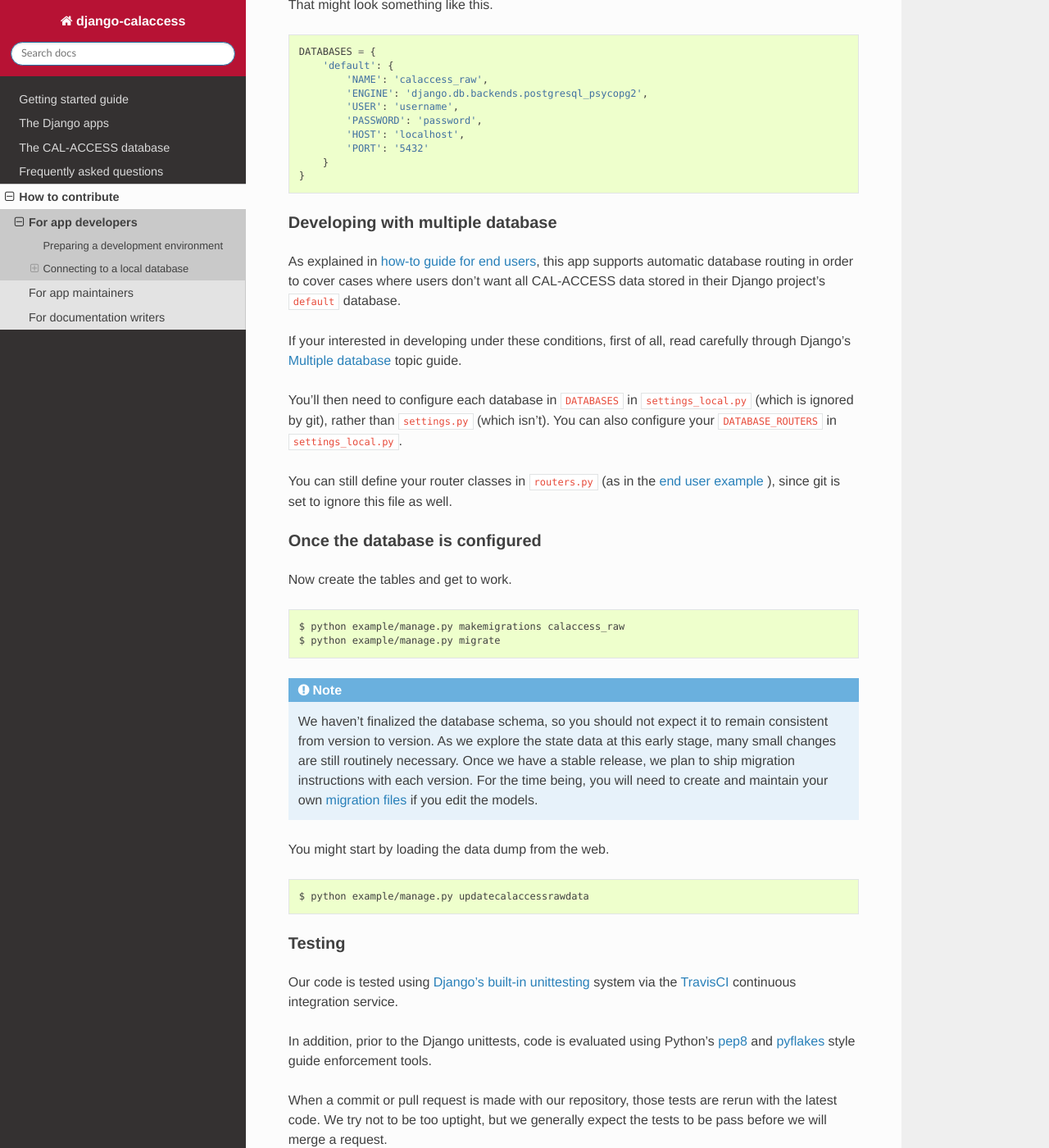
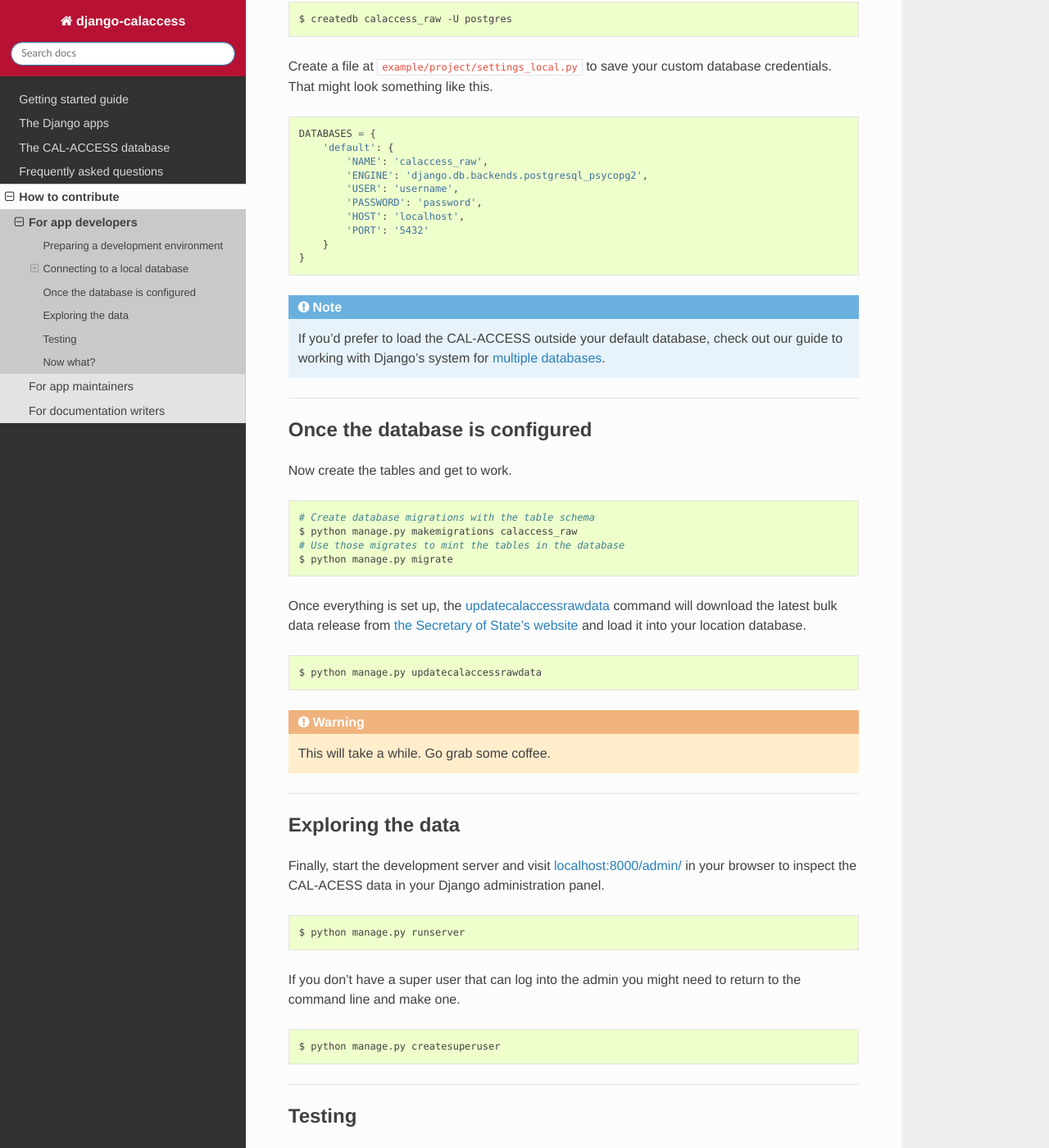
Before and after one commit to palewire/django-calaccess-technical-documentation, a Sphinx documentation site: the page built from docs/contribute/devs.rst, in a window 1280 px wide and 1400 px high, scrolled down 1685 px. Shown: the whole window at 82% size. Built offline with Sphinx 7.4.7 and the Read the Docs theme 2.0.0, drawn with Linux system fonts in a browser that asks for light colours; some of the changed text lies outside the part shown.

Commit message:
Cleaned up app dev page a bit

```diff
--- a/docs/contribute/devs.rst
+++ b/docs/contribute/devs.rst
@@ -3,20 +3,28 @@ For app developers
 
 This walkthrough is for developers who want to contribute to the Django apps
 in our CAL-ACCESS data pipeline, starting with `django-calaccess-raw-data <apps/calaccess_raw.html>`_.
-It will show you how to install the source code of this application to fix bugs and develop new features.
+It will show you how to install the source code of this application to fix
+bugs and develop new features.
+
+---------------
+
 
 Preparing a development environment
 -----------------------------------
 
-It is not required, but it is recommended that development of the library be done from within a contained virtual environment.
+It is not required, but it is recommended that development of the library be
+done from within a contained virtual environment.
 
-One way to accomplish is with Python's ``virtualenv`` tool and its helpful companion ``virtualenvwrapper``. If you have that installed, a new project can be started with the following:
+One way to accomplish that is with Python's ``virtualenv`` tool and its helpful companion ``virtualenvwrapper``.
+If you have that installed, a new project can be started with the following:
 
 .. code-block:: bash
 
     $ mkproject django-calaccess-raw-data
 
-That will jump into a new folder in your code directory, where you can clone our code repository from `GitHub <https://github.com/california-civic-data-coalition/django-calaccess-raw-data>`_ after you make a fork of your own. Don't know what that means? `Read this <https://guides.github.com/activities/forking/>`_.
+That will jump into a new folder in your code directory, where you can clone our
+code repository from `GitHub <https://github.com/california-civic-data-coalition/django-calaccess-raw-data>`_
+after you make a fork of your own. Don't know what that means? `Read this <https://guides.github.com/activities/forking/>`_.
 
 .. code-block:: bash
 
@@ -28,12 +36,21 @@ Next install the other Python libraries our code depends on.
 
     $ pip install -r requirements_dev.txt
 
+---------------
+
+
 Connecting to a local database
 ------------------------------
 
-Unlike a typical Django project, this application only supports the MySQL and PostgreSQL database backends. This is because we enlist specialized tools to load the immense amount of source data more quickly than Django typically allows.
+Unlike a typical Django project, this application only supports the MySQL and
+PostgreSQL database backends. This is because we enlist specialized tools to load
+the immense amount of source data more quickly than Django typically allows.
 
-We haven't developed similar routines for SQLite and the other Django backends yet, but we're working on it. This might be something you could work on!
+We haven't developed similar routines for SQLite and the other Django backends yet,
+but we're working on it. This might be something you could work on!
+
+~~~~~~~~~~~~
+
 
 If you choose MySQL
 ~~~~~~~~~~~~~~~~~~~
@@ -62,6 +79,9 @@ Create a file at ``example/settings_local.py`` to save your custom database cred
         }
     }
 
+~~~~~~~~~~~~
+
+
 If you choose PostgreSQL
 ~~~~~~~~~~~~~~~~~~~~~~~~
 
@@ -86,47 +106,89 @@ Create a file at ``example/project/settings_local.py`` to save your custom datab
         }
     }
 
-Developing with multiple database
-~~~~~~~~~~~~~~~~~~~~~~~~~~~~~~~~~
+.. note::
 
-As explained in `how-to guide for end users <http://django-calaccess-raw-data.californiacivicdata.org/en/latest/howtouseit.html#multi-database-django-projects>`_, this app supports automatic database routing in order to cover cases where users don't want all CAL-ACCESS data stored in their Django project's ``default`` database.
+    If you'd prefer to load the CAL-ACCESS outside your default database, check
+    out our guide to working with Django's system for
+    :ref:`multiple databases <faq-multi-databases>`.
 
-If your interested in developing under these conditions, first of all, read carefully through Django's `Multiple database <https://docs.djangoproject.com/en/1.9/topics/db/multi-db/>`_ topic guide.
+---------------
 
-You'll then need to configure each database in ``DATABASES`` in ``settings_local.py`` (which is ignored by git), rather than ``settings.py`` (which isn't). You can also configure your ``DATABASE_ROUTERS`` in ``settings_local.py``.
-
-You can still define your router classes in ``routers.py`` (as in the `end user example <http://django-calaccess-raw-data.californiacivicdata.org/en/latest/howtouseit.html#multi-database-django-projects>`_ ), since git is set to ignore this file as well.
 
 Once the database is configured
-~~~~~~~~~~~~~~~~~~~~~~~~~~~~~~~
+-------------------------------
 
 Now create the tables and get to work.
 
 .. code-block:: bash
 
-    $ python example/manage.py makemigrations calaccess_raw
-    $ python example/manage.py migrate
+    # Create database migrations with the table schema
+    $ python manage.py makemigrations calaccess_raw
+    # Use those migrates to mint the tables in the database
+    $ python manage.py migrate
 
-.. note::
-
-    We haven't finalized the database schema, so you should not expect
-    it to remain consistent from version to version. As we explore the state data at this early stage, many
-    small changes are still routinely necessary. Once
-    we have a stable release, we plan to ship migration instructions with each
-    version. For the time being, you will need to create and maintain your own
-    `migration files <https://docs.djangoproject.com/en/1.9/topics/migrations/>`_ if you edit the models.
-
-You might start by loading the data dump from the web.
+Once everything is set up, the :ref:`updatecalaccessrawdata` command will download the latest
+bulk data release from `the Secretary of State's website <http://www.sos.ca.gov/campaign-lobbying/cal-access-resources/raw-data-campaign-finance-and-lobbying-activity/>`_ and load it into your location database.
 
 .. code-block:: bash
 
-    $ python example/manage.py updatecalaccessrawdata
+    $ python manage.py updatecalaccessrawdata
+
+.. warning::
+
+    This will take a while. Go grab some coffee.
+
+---------------
+
+Exploring the data
+------------------
+
+Finally, start the development server and visit `localhost:8000/admin/ <http://localhost:8000/admin/>`_ in your browser to inspect the CAL-ACESS data in your Django administration panel.
+
+.. code-block:: bash
+
+    $ python manage.py runserver
+
+If you don't have a super user that can log into the admin you might need to return to the command line and make one.
+
+.. code-block:: bash
+
+    $ python manage.py createsuperuser
+
+------------------
 
 Testing
-~~~~~~~
+-------
 
-Our code is tested using `Django's built-in unittesting <https://docs.djangoproject.com/en/1.9/topics/testing/>`_ system via the `TravisCI <https://travis-ci.org/california-civic-data-coalition/django-calaccess-raw-data>`_ continuous integration service.
+Our code is tested using `Django's built-in unittesting <https://docs.djangoproject.com/en/1.9/topics/testing/>`_ system via the `TravisCI <https://travis-ci.org/california-civic-data-coalition/django-calaccess-raw-data>`_
+continuous integration service.
 
-In addition, prior to the Django unittests, code is evaluated using Python's `pep8 <https://pypi.python.org/pypi/pep8>`_ and `pyflakes <https://pypi.python.org/pypi/pyflakes>`_ style guide enforcement tools.
+In addition, prior to the Django unittests, code is evaluated using Python's
+`pep8 <https://pypi.python.org/pypi/pep8>`_ and `pyflakes <https://pypi.python.org/pypi/pyflakes>`_
+style-guide enforcement tools.
 
-When a commit or pull request is made with our repository, those tests are rerun with the latest code. We try not to be too uptight, but we generally expect the tests to be pass before we will merge a request.
+When a commit or pull request is made with our repository, those tests are
+rerun with the latest code. We try not to be too uptight, but we generally
+expect the tests to be pass before we will merge a request.
+
+------------------
+
+Now what?
+---------
+
+You now have a complete copy of the database at your fingertips, more than 35 million records
+chronicling money in California politics back to the year 2000.
+
+What you do with it is up to you. You can learn more how to navigate the system's 76
+tables in our :doc:`database documentation </calaccess>`.
+
+To figure where to work on the raw data application, check out the `GitHub issue tracker <https://github.com/california-civic-data-coalition/django-calaccess-raw-data/issues>`_
+where plenty of work awaits.
+
+Apart from that repository, our current mission is to start an online archive that saves and republishes every
+day's dump. Then we aim to make the state's complex system easier to navigate
+with tools that clean, transform and simplify the raw database.
+
+If you want to get involved with those efforts, check out our
+:doc:`/apps/calaccess_downloads_site`
+and :doc:`/apps/calaccess_processed` apps.
```
